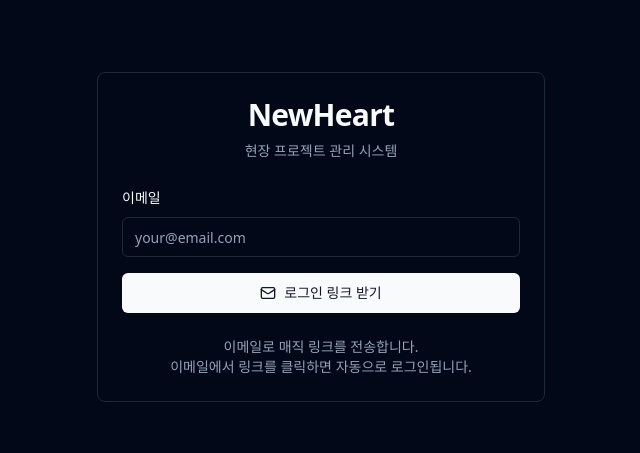
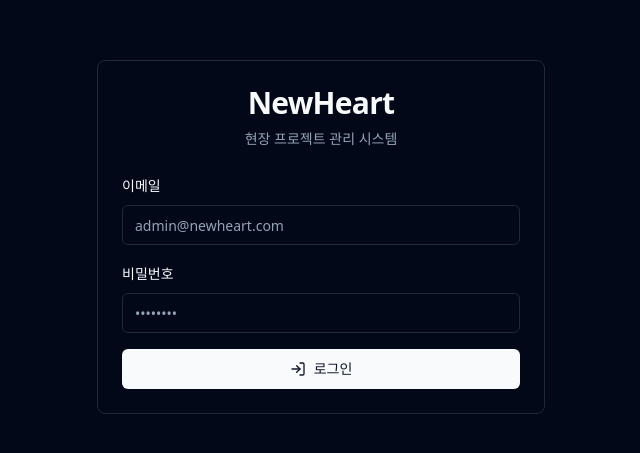
Before and after one commit to ralphxpdev-cell/newheart, a Next.js app: page /login in a window 1280 px wide. Shown: the part 163-616 px from the top of the page, without its empty margins (319-959 px from the left). Built offline with nearby package versions, Linux system fonts and the light colour scheme.

Commit message:
feat: Change to email/password authentication
- Replace magic link with email/password login
- Update login page with password field
- Simplify authentication flow for admin access

```diff
--- a/src/actions/auth.ts
+++ b/src/actions/auth.ts
@@ -4,28 +4,28 @@ import { createClient } from '@/lib/supabase/server'
 import { revalidatePath } from 'next/cache'
 import { redirect } from 'next/navigation'
 
-export async function signInWithEmail(formData: FormData) {
+export async function signInWithPassword(formData: FormData) {
   const supabase = await createClient()
 
   const email = formData.get('email') as string
+  const password = formData.get('password') as string
 
-  if (!email) {
-    return { error: 'Email is required' }
+  if (!email || !password) {
+    return { error: '이메일과 비밀번호를 입력해주세요.' }
   }
 
-  const { error } = await supabase.auth.signInWithOtp({
+  const { error } = await supabase.auth.signInWithPassword({
     email,
-    options: {
-      emailRedirectTo: 'https://newheart.vercel.app/auth/callback',
-    },
+    password,
   })
 
   if (error) {
     console.error('Sign in error:', error)
-    return { error: error.message }
+    return { error: '로그인에 실패했습니다. 이메일과 비밀번호를 확인해주세요.' }
   }
 
-  return { success: true, message: '이메일로 로그인 링크를 전송했습니다. 이메일을 확인해주세요.' }
+  revalidatePath('/', 'layout')
+  redirect('/projects')
 }
 
 export async function signOut() {
--- a/src/app/login/page.tsx
+++ b/src/app/login/page.tsx
@@ -1,34 +1,35 @@
 'use client'
 
-// NewHeart Login Page - Email Magic Link Authentication
+// NewHeart Login Page - Email/Password Authentication
 import { useState } from 'react'
-import { signInWithEmail } from '@/actions/auth'
+import { signInWithPassword } from '@/actions/auth'
 import { Button } from '@/components/ui/button'
 import { Input } from '@/components/ui/input'
 import { Label } from '@/components/ui/label'
 import { Card, CardContent, CardDescription, CardHeader, CardTitle } from '@/components/ui/card'
-import { Mail } from 'lucide-react'
+import { LogIn } from 'lucide-react'
 
 export default function LoginPage() {
-  const [email, setEmail] = useState('')
   const [loading, setLoading] = useState(false)
-  const [message, setMessage] = useState<{ type: 'success' | 'error', text: string } | null>(null)
+  const [error, setError] = useState<string | null>(null)
 
   async function handleSubmit(e: React.FormEvent<HTMLFormElement>) {
     e.preventDefault()
     setLoading(true)
-    setMessage(null)
+    setError(null)
 
     const formData = new FormData(e.currentTarget)
-    const result = await signInWithEmail(formData)
+
+    try {
+      const result = await signInWithPassword(formData)
+      if (result?.error) {
+        setError(result.error)
+      }
+    } catch (err) {
+      // redirect가 발생하면 여기로 오지 않음
+    }
 
     setLoading(false)
-
-    if (result.error) {
-      setMessage({ type: 'error', text: result.error })
-    } else if (result.success) {
-      setMessage({ type: 'success', text: result.message || '이메일을 확인해주세요.' })
-    }
   }
 
   return (
@@ -48,36 +49,35 @@ export default function LoginPage() {
                 id="email"
                 name="email"
                 type="email"
-                placeholder="your@email.com"
-                value={email}
-                onChange={(e) => setEmail(e.target.value)}
+                placeholder="admin@newheart.com"
+                required
+                disabled={loading}
+              />
+            </div>
+
+            <div className="space-y-2">
+              <Label htmlFor="password">비밀번호</Label>
+              <Input
+                id="password"
+                name="password"
+                type="password"
+                placeholder="••••••••"
                 required
                 disabled={loading}
               />
             </div>
 
             <Button type="submit" className="w-full" disabled={loading}>
-              <Mail className="mr-2 h-4 w-4" />
-              {loading ? '전송 중...' : '로그인 링크 받기'}
+              <LogIn className="mr-2 h-4 w-4" />
+              {loading ? '로그인 중...' : '로그인'}
             </Button>
 
-            {message && (
-              <div
-                className={`p-3 rounded-md text-sm ${
-                  message.type === 'success'
-                    ? 'bg-green-500/10 text-green-500 border border-green-500/20'
-                    : 'bg-red-500/10 text-red-500 border border-red-500/20'
-                }`}
-              >
-                {message.text}
+            {error && (
+              <div className="p-3 rounded-md text-sm bg-red-500/10 text-red-500 border border-red-500/20">
+                {error}
               </div>
             )}
           </form>
-
-          <p className="mt-6 text-center text-sm text-muted-foreground">
-            이메일로 매직 링크를 전송합니다.<br />
-            이메일에서 링크를 클릭하면 자동으로 로그인됩니다.
-          </p>
         </CardContent>
       </Card>
     </div>
```
